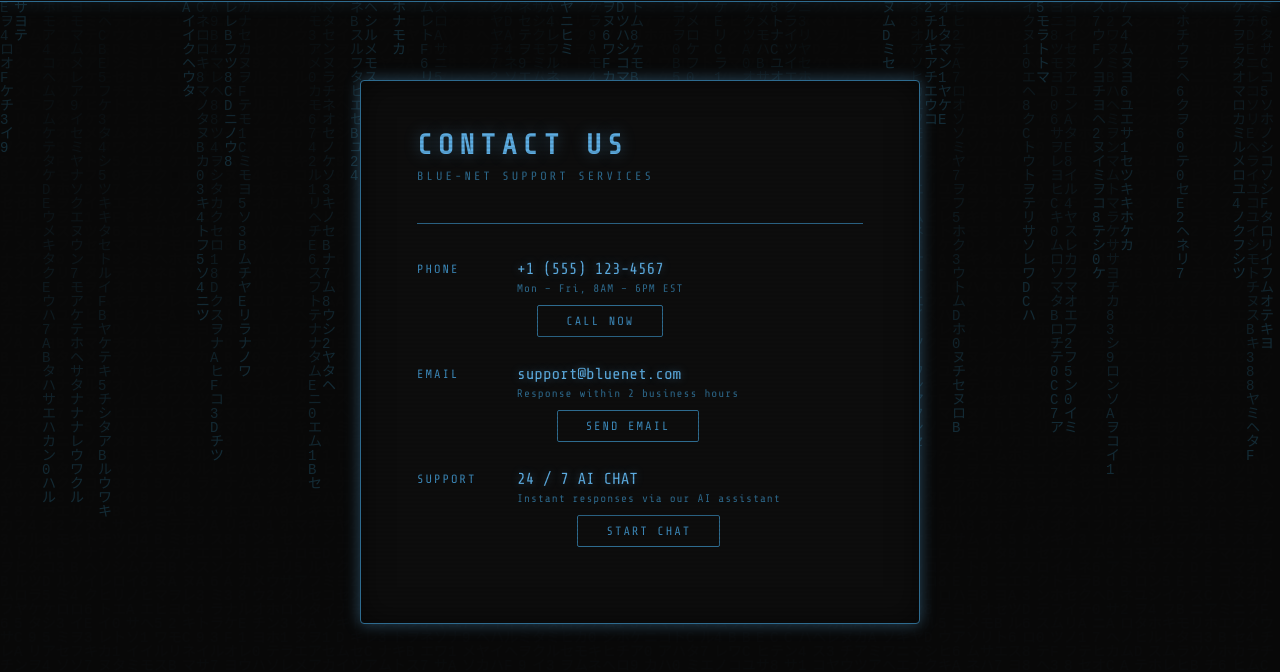
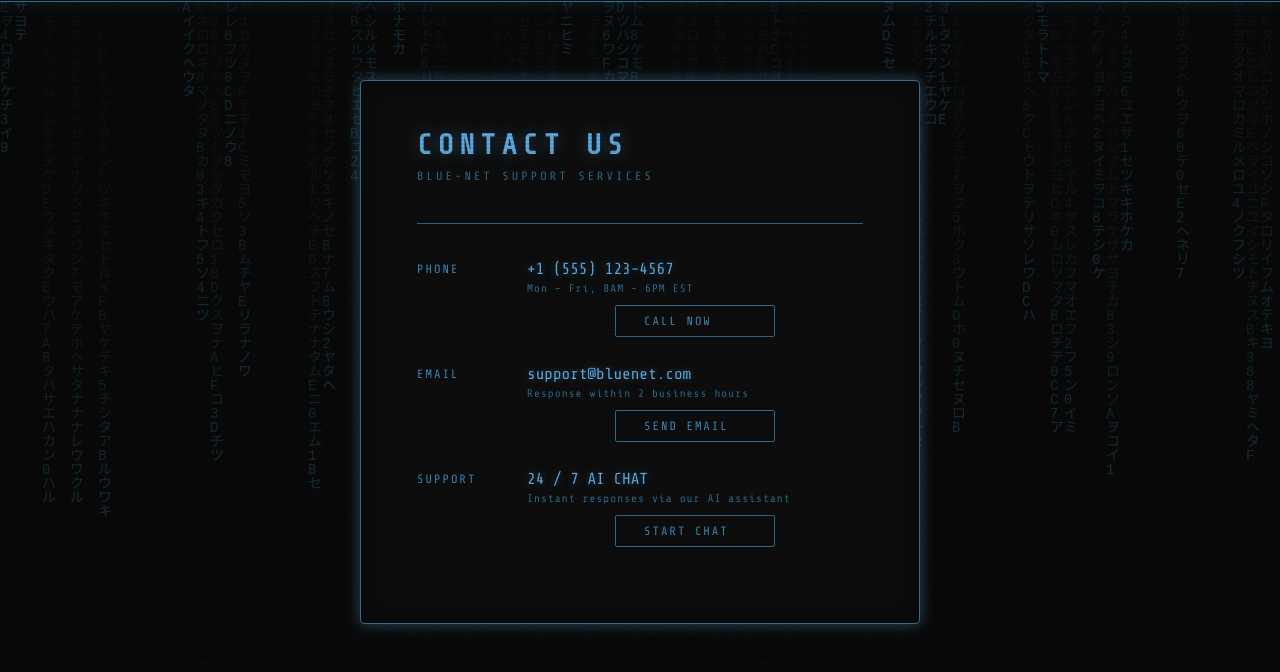
Before and after one commit to seanyboy1/chatbot, a website: page public/contact.html in a window 1280 px wide. Shown: the part 58-730 px from the top of the page. Drawn offline with nearby package versions, Linux system fonts and the light colour scheme.

Commit message:
Fix contact layout with CSS grid and fixed-width buttons for alignment
Co-Authored-By: Claude Sonnet 4.6 <noreply@anthropic.com>

```diff
--- a/public/contact.html
+++ b/public/contact.html
@@ -67,10 +67,11 @@
     }
 
     .contact-row {
-      display: flex;
-      align-items: flex-start;
+      display: grid;
+      grid-template-columns: 90px 1fr;
       gap: 20px;
       margin-bottom: 28px;
+      align-items: flex-start;
     }
 
     .contact-row-label {
@@ -78,7 +79,6 @@
       font-size: 12px;
       letter-spacing: 2px;
       color: var(--blue-dim);
-      min-width: 80px;
       padding-top: 2px;
     }
 
@@ -120,7 +120,7 @@
 
     .contact-action-btn {
       display: block;
-      width: fit-content;
+      width: 160px;
       margin: 10px auto 0;
       font-family: 'Share Tech Mono', monospace;
       font-size: 12px;
```
